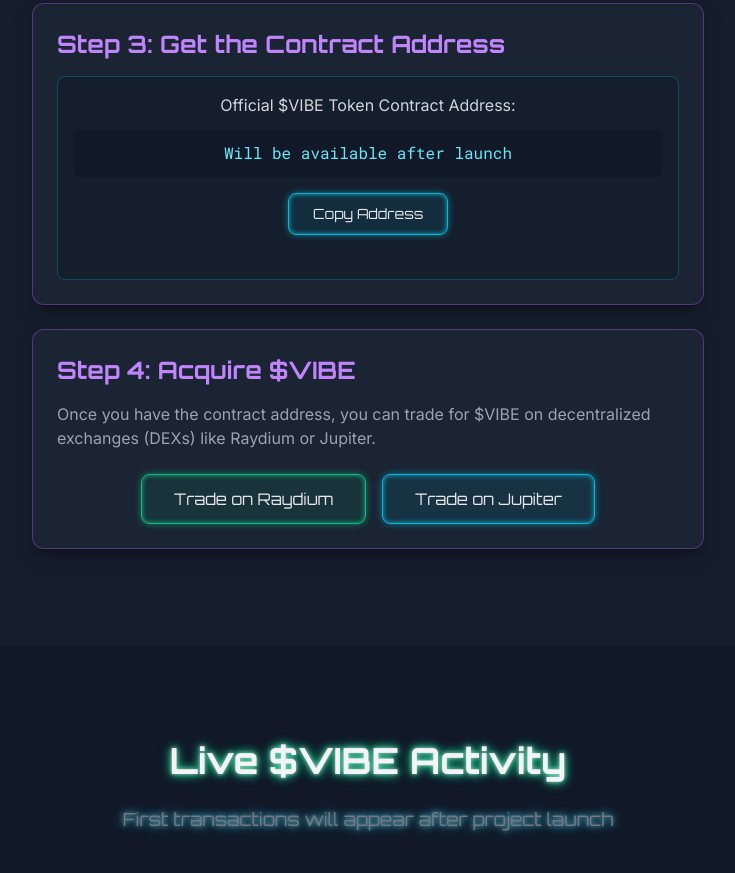
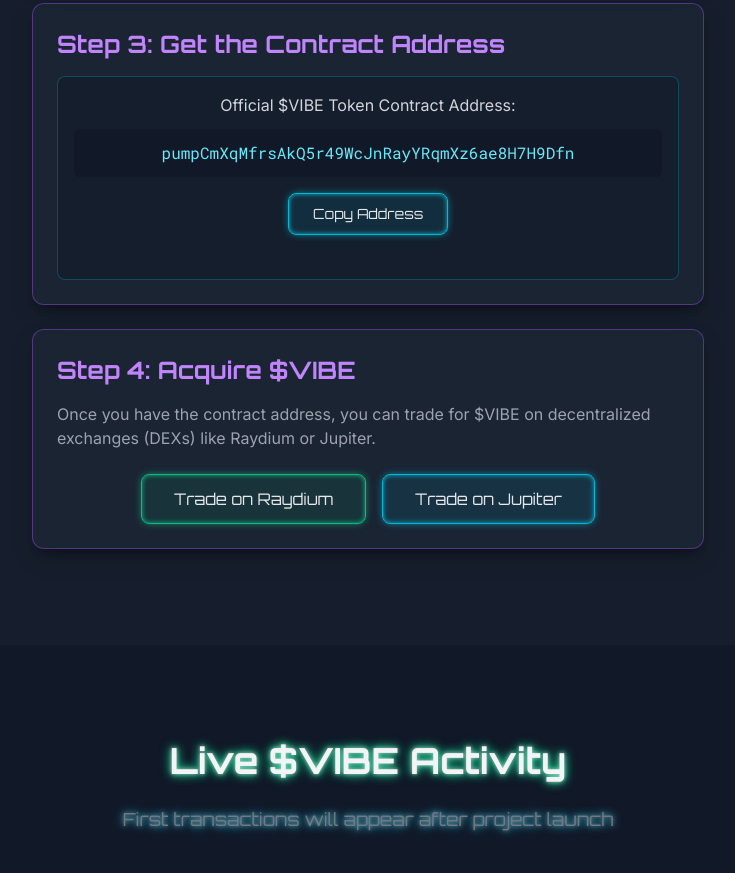
Before and after one commit to Mailguru2023/VibeVibes, a plain HTML site: page index.html in a window 1280 px wide. Shown: the part 3833-4706 px from the top of the page, without its empty margins (272-1007 px from the left). Drawn offline with nearby package versions, Linux system fonts and the light colour scheme.

Commit message:
Update index.html

```diff
--- a/index.html
+++ b/index.html
@@ -547,7 +547,7 @@
                             <p class="text-gray-300 mb-3 text-sm sm:text-base">Official $VIBE Token Contract Address:</p>
 
                             <!-- TODO: ИЗМЕНИТЬ ЭТО - Это самая важная часть! Замените заглушку на ваш РЕАЛЬНЫЙ адрес контракта Solana. -->
-                            <code id="contractAddress" class="font-roboto-mono text-cyan-300 bg-gray-900/70 p-3 rounded-md word-break-all block w-full text-center" contenteditable="true" spellcheck="false">Will be available after launch</code>
+                            <code id="contractAddress" class="font-roboto-mono text-cyan-300 bg-gray-900/70 p-3 rounded-md word-break-all block w-full text-center" contenteditable="true" spellcheck="false">pumpCmXqMfrsAkQ5r49WcJnRayYRqmXz6ae8H7H9Dfn</code>
 
                             <button id="copyAddressButton" class="font-orbitron pro-button pro-button-secondary py-2.5 px-6 rounded-lg text-sm w-full sm:w-auto mt-4">
                                 Copy Address
```
